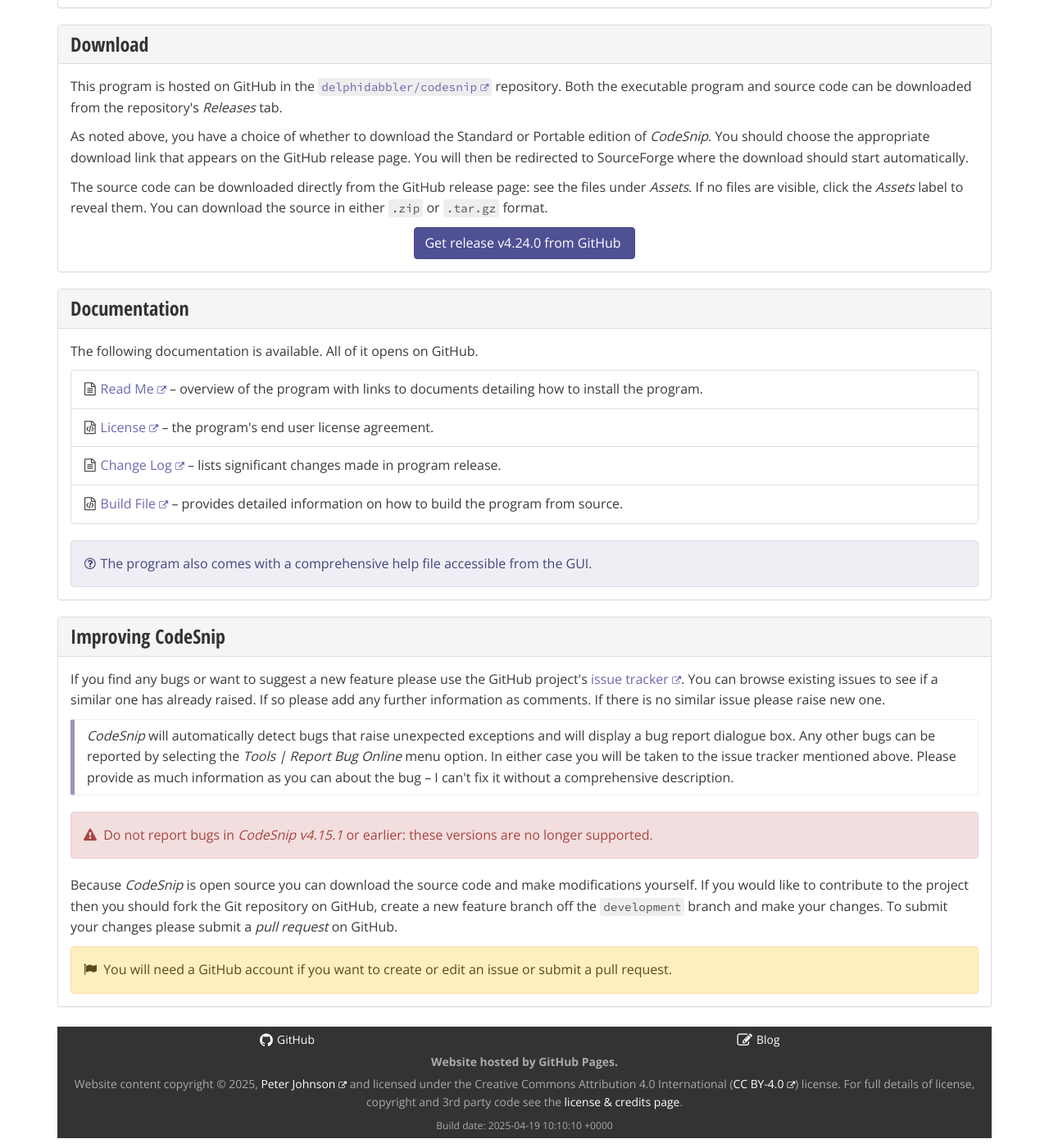
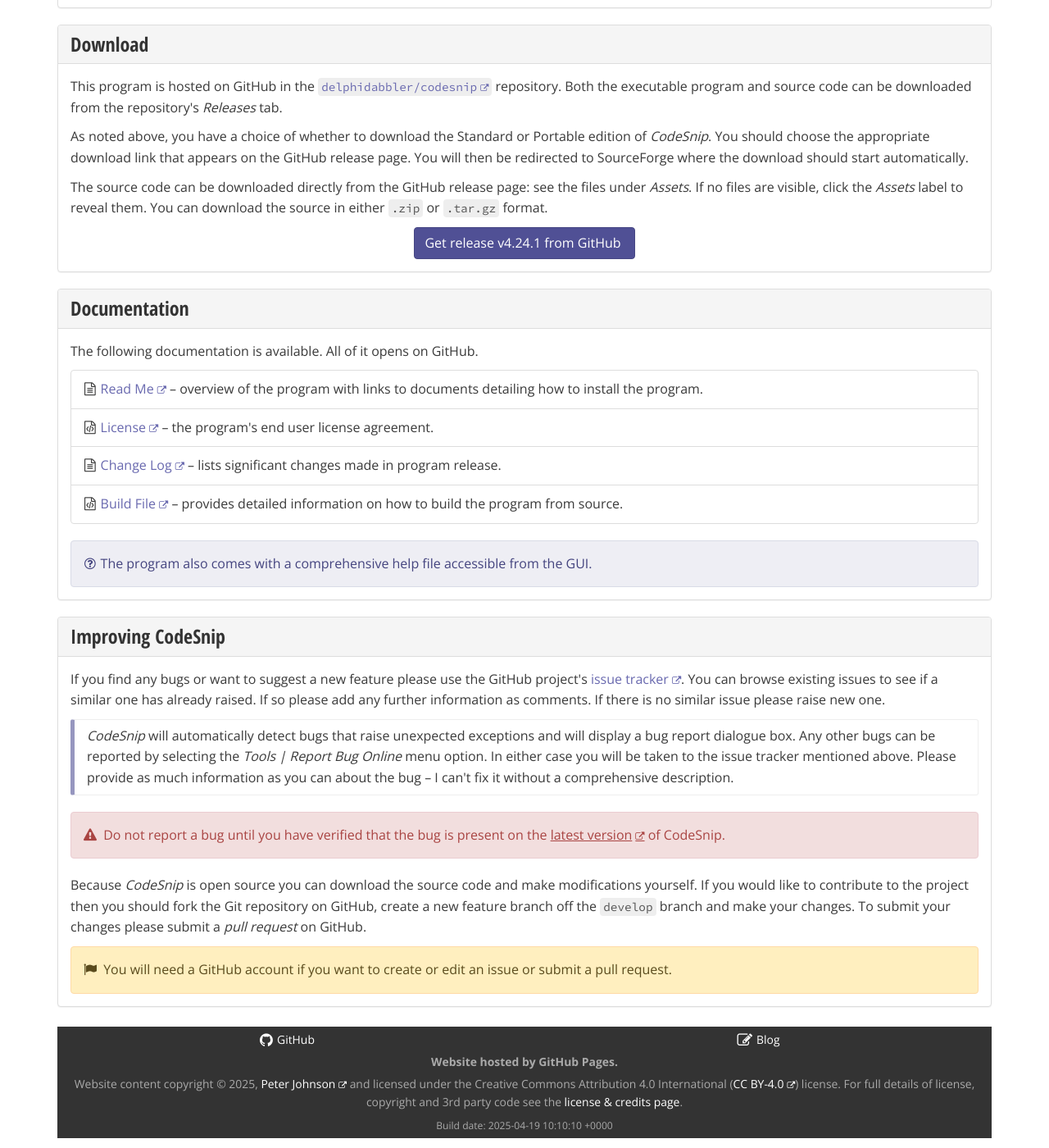
Before and after one commit to delphidabbler/delphidabbler.github.io, a Jekyll site: the page built from _software/codesnip.html, in a window 1280 px wide and 1400 px high, scrolled down 1931 px. Shown: the whole window at 82% size. Built offline with Jekyll 4.4.1, drawn with Linux system fonts in a browser that asks for light colours; some of the changed text lies outside the part shown.

Commit message:
Update codesnip re release v4.24.1
Some other minor tweks to the page too.

```diff
--- a/_software/codesnip.html
+++ b/_software/codesnip.html
@@ -2,8 +2,8 @@
 layout: "programs-tplt"
 group: apps
 priority: 1
-version: "4.24.0"
-release-date: "2024-10-23"
+version: "4.24.1"
+release-date: "2025-04-13"
 os: Windows 2000 & later
 title: "Code Snippets Repository"
 precis: "A code bank designed with Pascal in mind"
@@ -168,10 +168,10 @@
       </p>
     </aside>
     <p class="alert alert-danger glyph">
-      Do not report bugs in <em>CodeSnip v4.15.1</em> or earlier: these versions are no longer supported.
+      Do not report a bug until you have verified that the bug is present on the <a href="https://github.com/delphidabbler/codesnip/releases">latest version</a> of CodeSnip.
     </p>
     <p>
-      Because <em>CodeSnip</em> is open source you can download the source code and make modifications yourself. If you would like to contribute to the project then you should fork the Git repository on GitHub, create a new feature branch off the <code>development</code> branch and make your changes. To submit your changes please submit a <em>pull request</em> on GitHub.
+      Because <em>CodeSnip</em> is open source you can download the source code and make modifications yourself. If you would like to contribute to the project then you should fork the Git repository on GitHub, create a new feature branch off the <code>develop</code> branch and make your changes. To submit your changes please submit a <em>pull request</em> on GitHub.
     </p>
     <p class="alert alert-warning glyph">
       You will need a GitHub account if you want to create or edit an issue or submit a pull request.
```
